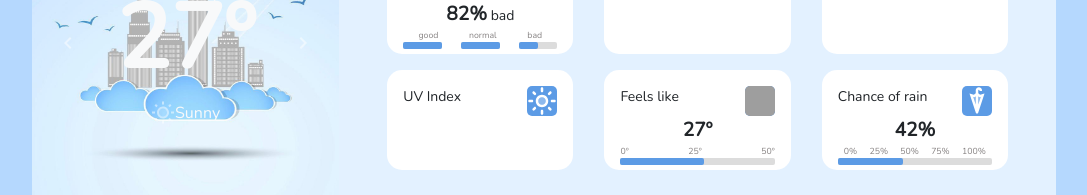
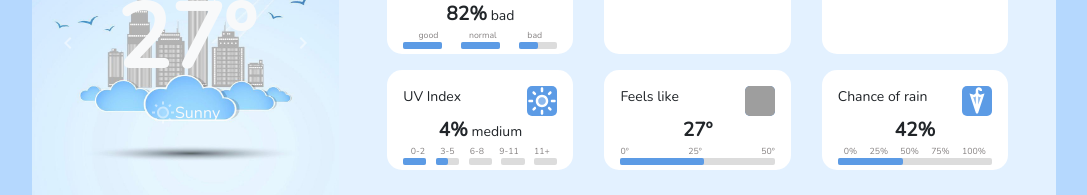
Before and after one commit to saikatgpae/weather-report, a React (Create React App) app: page / in a window 1280 px wide. Shown: the part 588-783 px from the top of the page, without its empty margins (96-1183 px from the left). Built offline with nearby package versions, Linux system fonts and the light colour scheme; grey boxes are pictures that could not be loaded.

Commit message:
Update and display UV index chart.

```diff
--- a/src/components/Rain/rain.css
+++ b/src/components/Rain/rain.css
@@ -22,7 +22,5 @@
 
 .rain-fill {
   background-color: #5c9be5;
-
-  /* width: 50%; */
   width: var(--rain);
 }
--- a/src/components/UVindex/UVindex.js
+++ b/src/components/UVindex/UVindex.js
@@ -1,12 +1,101 @@
 import React from 'react';
+import { useSelector } from 'react-redux';
 import './uvindex.css';
 import uv from '../../images/uv.svg';
 
 export default function UVindex() {
+  const weatherState = useSelector((state) => state.weatherReducer);
+  const uvI = weatherState[0].uv;
+  // eslint-disable-next-line no-var
+  var value;
+  if (uvI < 3) {
+    value = 'normal';
+  }
+  if (uvI >= 3 || uvI <= 7) {
+    value = 'medium';
+  }
+  if (uvI > 7) {
+    value = 'poor';
+  }
+  const r = document.querySelector(':root');
+  if (uvI <= 2) {
+    const width = (uvI * 100) / 2;
+    r.style.setProperty('--uvbar1', `${width}%`);
+  }
+  if (uvI > 2 && uvI <= 5) {
+    const width = ((uvI - 3) * 100) / 2;
+    r.style.setProperty('--uvbar1', '100%');
+    r.style.setProperty('--uvbar2', `${width}%`);
+  }
+  if (uvI > 5 && uvI <= 8) {
+    const width = ((uvI - 6) * 100) / 2;
+    r.style.setProperty('--uvbar1', '100%');
+    r.style.setProperty('--uvbar2', '100%');
+    r.style.setProperty('--uvbar3', `${width}%`);
+  }
+  if (uvI > 7 && uvI <= 10) {
+    const width = ((uvI - 8) * 100) / 2;
+    r.style.setProperty('--uvbar1', '100%');
+    r.style.setProperty('--uvbar2', '100%');
+    r.style.setProperty('--uvbar3', '100%');
+    r.style.setProperty('--uvbar4', `${width}%`);
+  }
+  if (uvI > 10 && uvI <= 12) {
+    const width = ((uvI - 10) * 100) / 2;
+    r.style.setProperty('--uvbar1', '100%');
+    r.style.setProperty('--uvbar2', '100%');
+    r.style.setProperty('--uvbar3', '100%');
+    r.style.setProperty('--uvbar4', '100%');
+    r.style.setProperty('--uvbar5', `${width}%`);
+  }
+  if (uvI > 12) {
+    r.style.setProperty('--uvbar1', '100%');
+    r.style.setProperty('--uvbar2', '100%');
+    r.style.setProperty('--uvbar3', '100%');
+    r.style.setProperty('--uvbar4', '100%');
+    r.style.setProperty('--uvbar5', '100%');
+  }
+
   return (
-    <div className="uvindex d-flex justify-content-between p-3">
-      <small className="">UV Index</small>
-      <img src={uv} alt="UV Index logo" className="uv-image" />
+    <div className="uvindex p-3">
+      <div className="d-flex justify-content-between">
+        <small className="">UV Index</small>
+        <img src={uv} alt="UV Index logo" className="uv-image" />
+      </div>
+      <div className="d-flex justify-content-center align-items-baseline m-0 p-0">
+        <small className="temp">
+          {uvI}
+          %
+        </small>
+        <small>
+          &nbsp;
+          {value}
+        </small>
+      </div>
+      <div className="d-flex justify-content-around quality">
+        <small id="good">0-2</small>
+        <small id="normal">3-5</small>
+        <small id="normal">6-8</small>
+        <small id="bad">9-11</small>
+        <small id="bad">11+</small>
+      </div>
+      <div className="bar-box d-flex justify-content-between">
+        <div className="uv-meter">
+          <div className="uv-fill1" />
+        </div>
+        <div className="uv-meter">
+          <div className="uv-fill2" />
+        </div>
+        <div className="uv-meter">
+          <div className="uv-fill3" />
+        </div>
+        <div className="uv-meter">
+          <div className="uv-fill4" />
+        </div>
+        <div className="uv-meter">
+          <div className="uv-fill5" />
+        </div>
+      </div>
     </div>
   );
 }
--- a/src/components/UVindex/uvindex.css
+++ b/src/components/UVindex/uvindex.css
@@ -1,3 +1,11 @@
+:root {
+  --uvbar1: 0%;
+  --uvbar2: 0%;
+  --uvbar3: 0%;
+  --uvbar4: 0%;
+  --uvbar5: 0%;
+}
+
 .uvindex {
   width: 30%;
   height: 100px;
@@ -11,3 +19,46 @@
   width: 30px;
   height: 30px;
 }
+
+.uv-meter,
+.uv-fill1,
+.uv-fill2,
+.uv-fill3,
+.uv-fill4,
+.uv-fill5 {
+  border-radius: 2px;
+  height: 7px;
+}
+
+.uv-meter {
+  background-color: #dcdcdc;
+  width: 15%;
+}
+
+.uv-fill1,
+.uv-fill2,
+.uv-fill3,
+.uv-fill4,
+.uv-fill5 {
+  background-color: #5c9be5;
+}
+
+.uv-fill1 {
+  width: var(--uvbar1);
+}
+
+.uv-fill2 {
+  width: var(--uvbar2);
+}
+
+.uv-fill3 {
+  width: var(--uvbar3);
+}
+
+.uv-fill4 {
+  width: var(--uvbar4);
+}
+
+.uv-fill5 {
+  width: var(--uvbar5);
+}
--- a/src/store/whetherRedux.js
+++ b/src/store/whetherRedux.js
@@ -4,6 +4,7 @@ const intialState = [{
   temparature: 27.00,
   humidity: 82,
   rain: 42,
+  uv: 4,
 }];
 
 const FAHRENHEIT = 'FAHRENHEIT';
```
